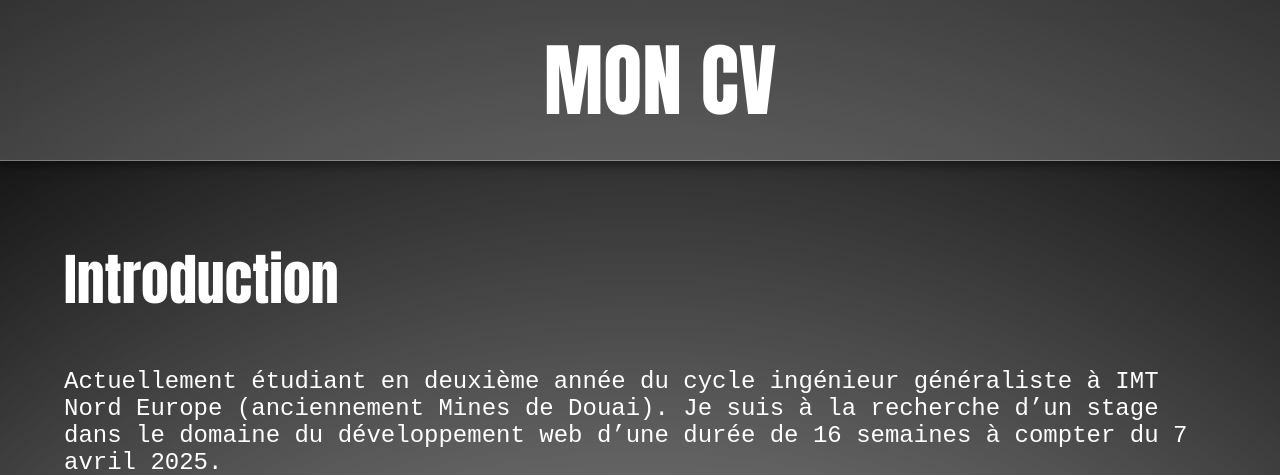
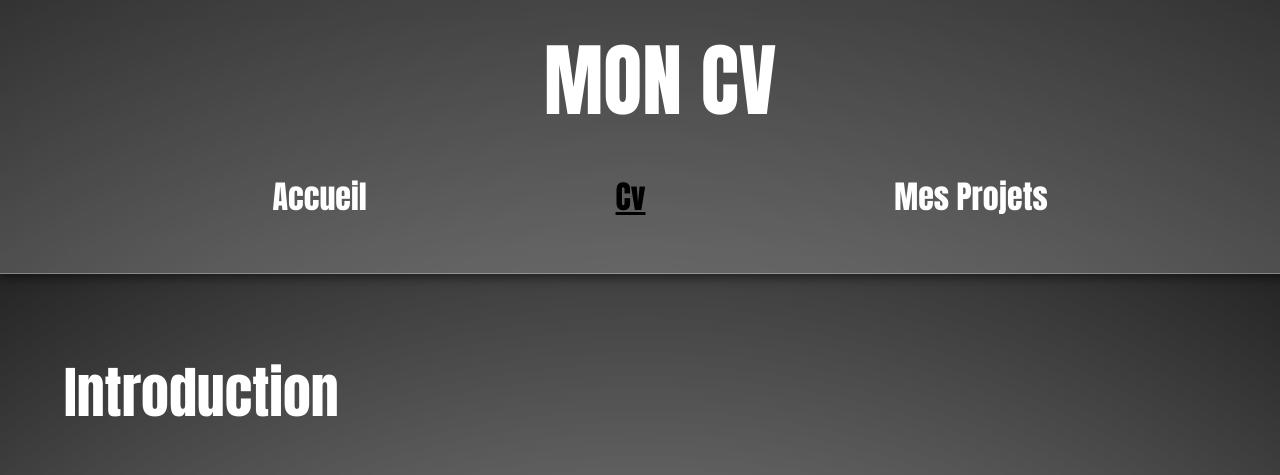
Before and after one commit to nathanckt/IDAW, a PHP site: page /cv.php in a window 1280 px wide. Shown: the top 475 px of the page. Run offline with PHP 8.4, Linux system fonts and the light colour scheme.

Commit message:
sitePro-V2

```diff
--- a/SitePro/v2/css/style.css
+++ b/SitePro/v2/css/style.css
@@ -65,7 +65,7 @@ ul{
 
 #currentpage{
     text-decoration: underline;
-    color:gray;
+    color:black;
 }
 
 
--- a/SitePro/v2/cv.php
+++ b/SitePro/v2/cv.php
@@ -5,6 +5,7 @@
         <h1>MON CV</h1>
         <?php
             require_once("template_menu.php");
+            renderMenuToHTML('cv');
         ?>
     </header>
     <main>
--- a/SitePro/v2/projets.php
+++ b/SitePro/v2/projets.php
@@ -5,6 +5,7 @@
         <h1>MES PROJETS</h1>
         <?php
             require_once("template_menu.php");
+            renderMenuToHTML('projets');
         ?>
     </header>
     <main>
--- a/SitePro/v2/template_menu.php
+++ b/SitePro/v2/template_menu.php
@@ -16,17 +16,23 @@
             'cv' => array( 'Cv' ),
             'projets' => array('Mes Projets')
         );
-        // ...
-        foreach($mymenu as $pageId => $pageParameters) {
-            if($pageId === "index"){
-            echo "<nav class='menu'>
-                <ul>
-                    <li><a href='index.php' class='currrentpage'>Accueil</a></li>
-                    <li><a href='cv.php'>Cv</a></li>
-                    <li><a href='projets.php'>Mes Projets</a></li>
-                </ul>
+
+        echo "<nav class='menu'>
+            <ul>";
+
+        foreach ($mymenu as $pageId => $pageTitle) {
+            $title = $pageTitle[0];
+            if($pageId === $currentPageId){
+                $class = 'id="currentpage" ';
+            }
+            else {
+                $class = ' ';
+            }
+            echo "<li><a href='{$pageId}.php' $class>$title</a></li>";
+        }
+
+        // Fin de la navigation
+        echo "  </ul>
             </nav>";
-            }
-        }
     }
 ?>
```
